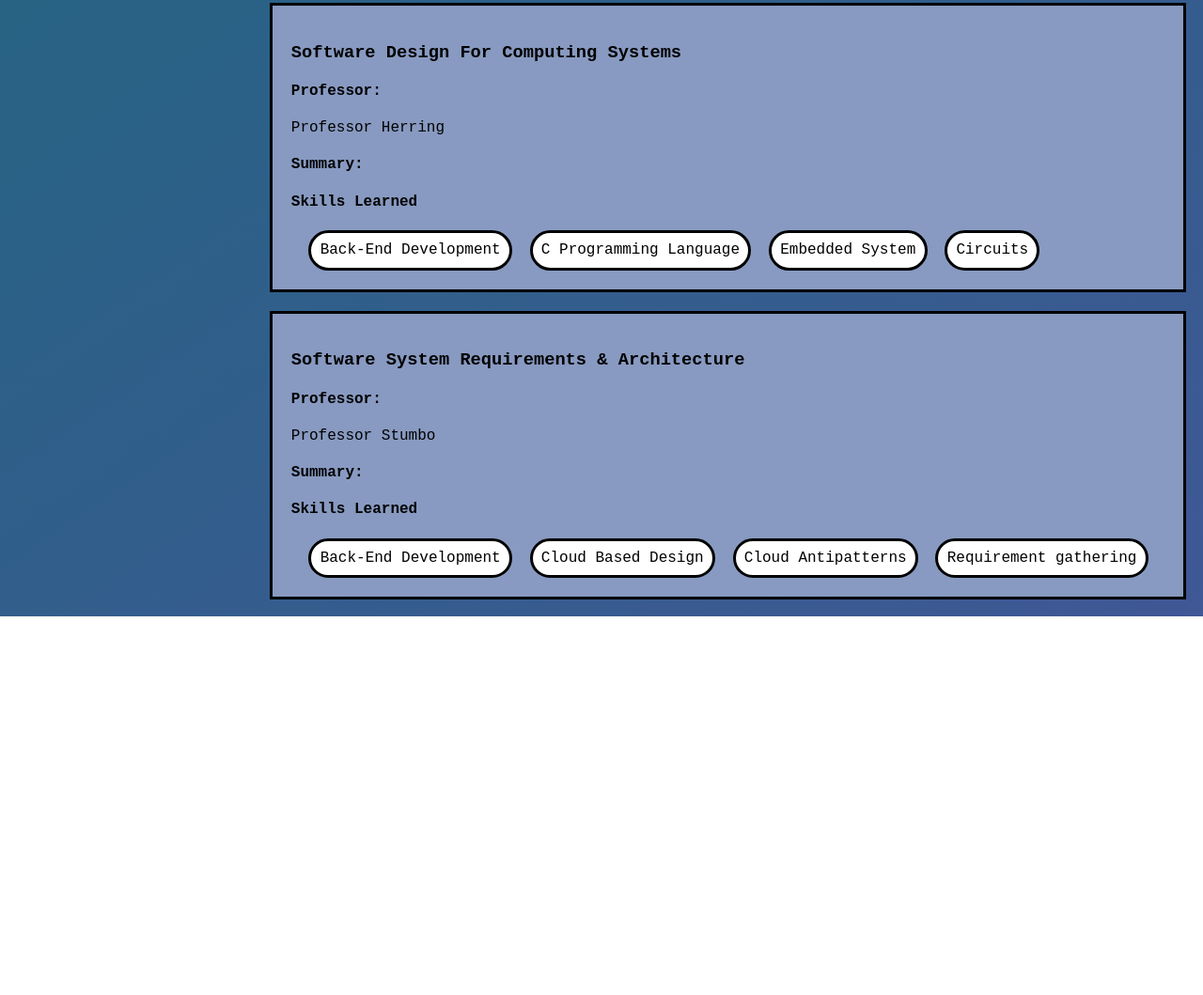
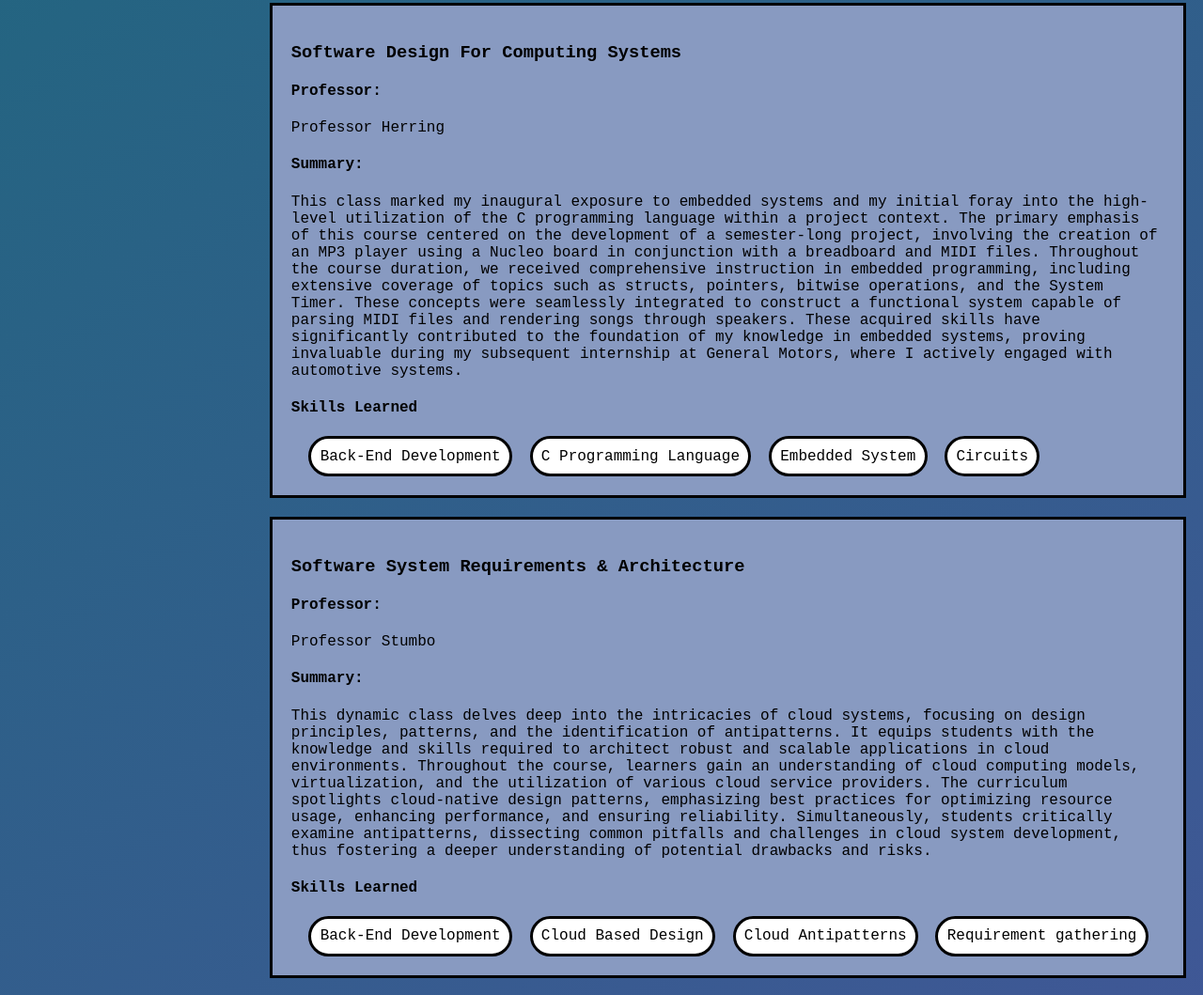
Before and after one commit to Jsd5582/Website, a plain HTML site: page src/education.html in a window 1280 px wide. Shown: the part 2328-3387 px from the top of the page at 94% size. Before the commit the page ends 2984 px from the top, so only its background shows below. Drawn offline with Linux system fonts and the light colour scheme.

Commit message:
Completion of education page

```diff
--- a/src/education.html
+++ b/src/education.html
@@ -162,7 +162,14 @@
                             <p>Professor Herring</p>
                         <h4>Summary:</h4>
                             <p>
-
+                                This class marked my inaugural exposure to embedded systems and my initial foray into the high-level utilization of the C programming
+                                language within a project context. The primary emphasis of this course centered on the development of a semester-long project,
+                                involving the creation of an MP3 player using a Nucleo board in conjunction with a breadboard and MIDI files. Throughout the course
+                                duration, we received comprehensive instruction in embedded programming, including extensive coverage of topics such as structs,
+                                pointers, bitwise operations, and the System Timer. These concepts were seamlessly integrated to construct a functional system capable
+                                of parsing MIDI files and rendering songs through speakers. These acquired skills have significantly contributed to the foundation of
+                                my knowledge in embedded systems, proving invaluable during my subsequent internship at General Motors, where I actively engaged with
+                                automotive systems.
                             </p>
                         <h4>Skills Learned</h4>
                             <div class="Skills">
@@ -191,7 +198,12 @@
                             <p>Professor Stumbo</p>
                         <h4>Summary:</h4>
                             <p>
-
+                                This dynamic class delves deep into the intricacies of cloud systems, focusing on design principles, patterns, and the identification
+                                of antipatterns. It equips students with the knowledge and skills required to architect robust and scalable applications in cloud
+                                environments. Throughout the course, learners gain an understanding of cloud computing models, virtualization, and the utilization of
+                                various cloud service providers. The curriculum spotlights cloud-native design patterns, emphasizing best practices for optimizing
+                                resource usage, enhancing performance, and ensuring reliability. Simultaneously, students critically examine antipatterns, dissecting
+                                common pitfalls and challenges in cloud system development, thus fostering a deeper understanding of potential drawbacks and risks.
                             </p>
                         <h4>Skills Learned</h4>
                             <div class="Skills">
```
